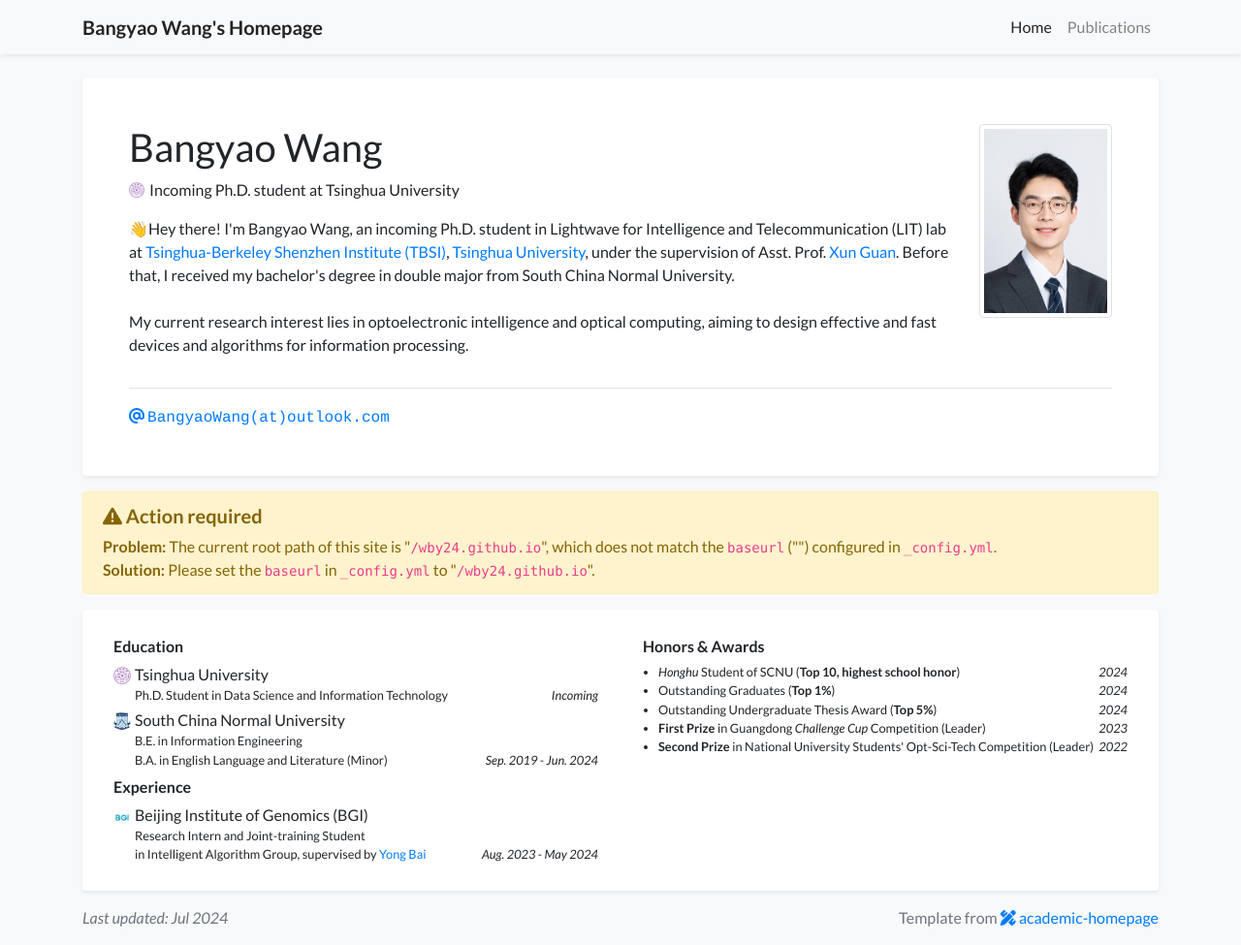
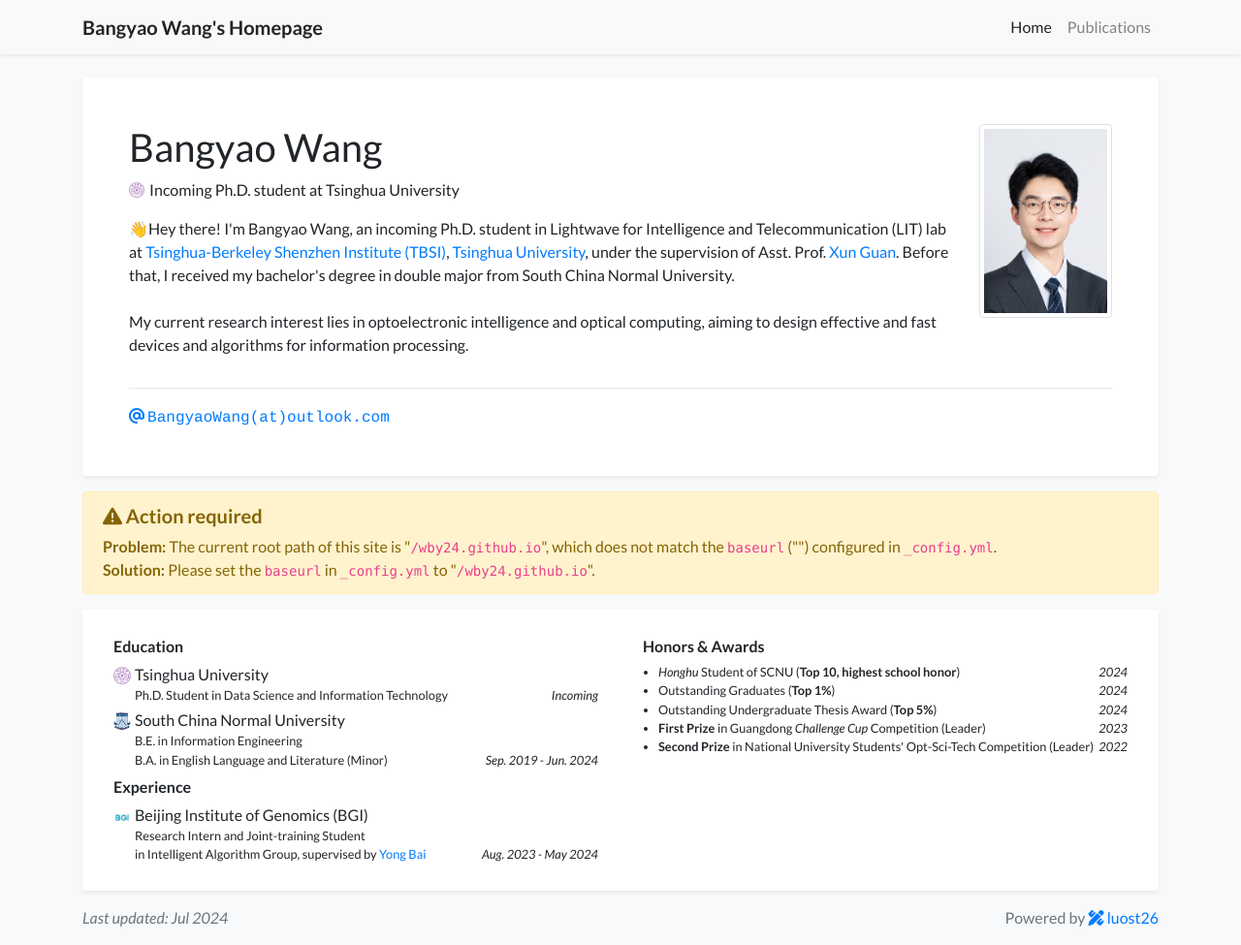
Before and after one commit to wby24/wby24.github.io, a Jekyll site: the page built from index.html, in a window 1280 px wide and 975 px high. Shown: the whole window at 97% size. Built offline with Jekyll 4.4.1, drawn with Linux system fonts in a browser that asks for light colours; a style sheet for code colours, icons or effects is not loaded.

Commit message:
Update display.yml

```diff
--- a/_data/display.yml
+++ b/_data/display.yml
@@ -6,4 +6,4 @@
 # Feel free to replace the footer text if you would like to, but I will greatly appreciate it
 # if you keep the link to the template so that more people can benefit from it. Thanks!
 footer_text: >-
-  Template from <a href="https://github.com/luost26/academic-homepage" target="_blank"><i class="fas fa-pencil-ruler"></i> academic-homepage</a>
+  Powered by <a href="https://github.com/luost26/academic-homepage" target="_blank"><i class="fas fa-pencil-ruler"></i> luost26</a>
```
